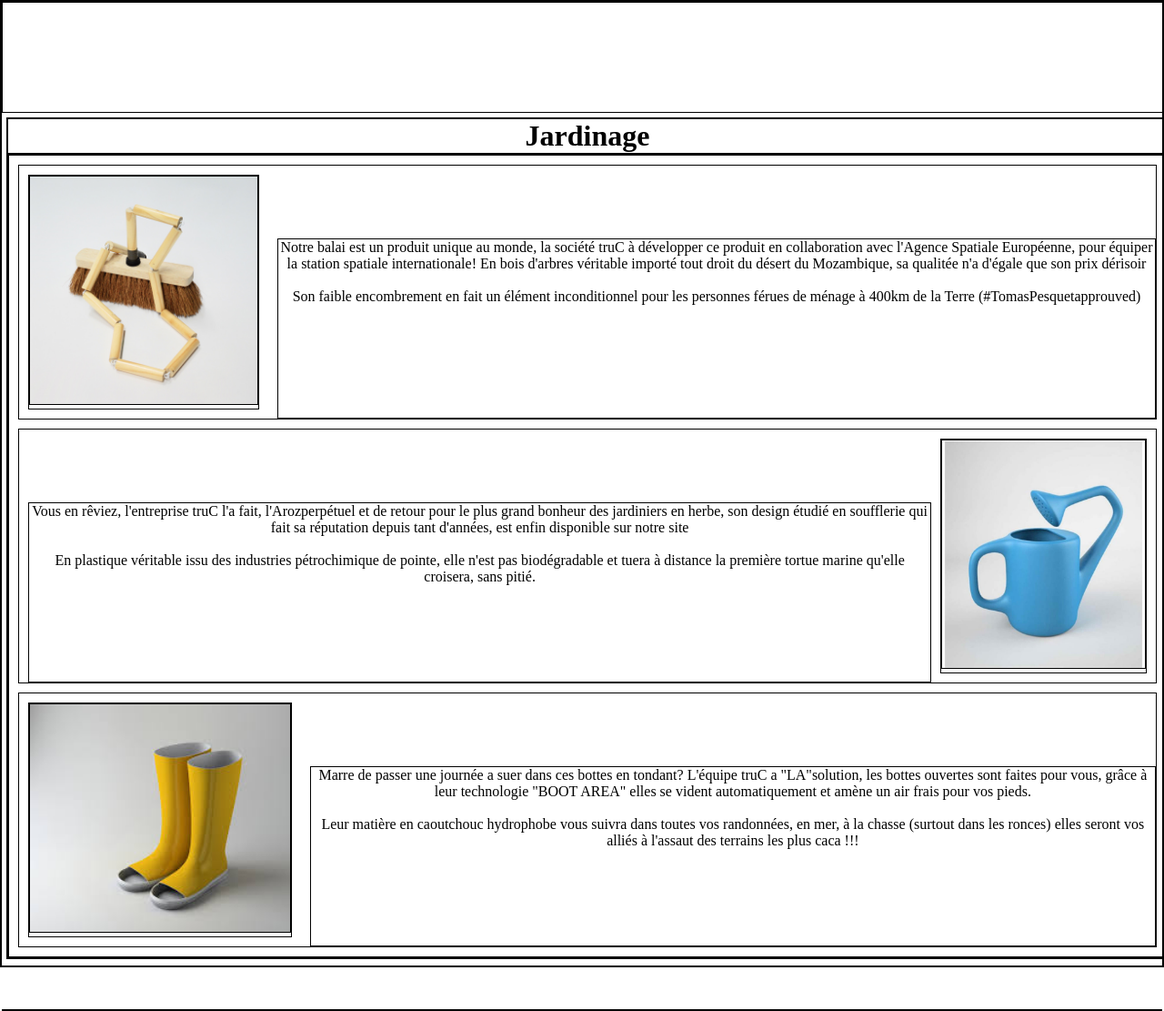
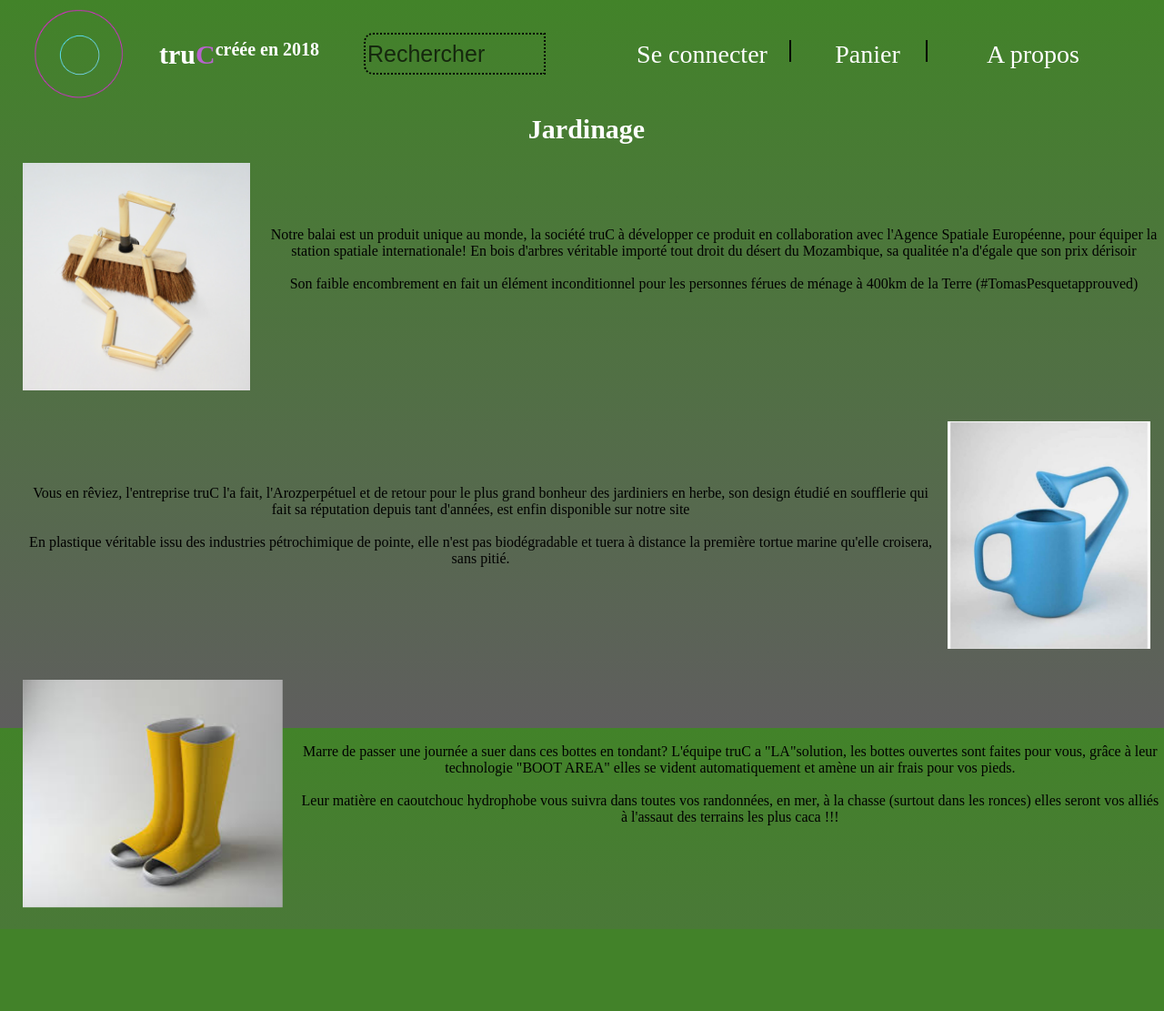
Before and after one commit to Arecin0L/Pierre, a PHP site: page /jardinage.html in a window 1280 px wide. Shown: the whole page at 91% size. After the commit the page ends 1021 px from the top, so only its background shows below. Run offline with PHP 8.4, Linux system fonts and the light colour scheme.

Commit message:
style css

```diff
--- a/jardinage.css
+++ b/jardinage.css
@@ -1,10 +1,11 @@
 *{
 
     margin:0;
-    border: black 1px ridge;
 }
 body {
-    background: rgb(255, 255, 255);
+    background: linear-gradient(rgb(66, 131, 41), rgb(95, 94, 94));
+    background-repeat: no-repeat;
+    background-attachment: fixed;
 }
 header {
     display: flex;
--- a/jardinage.html
+++ b/jardinage.html
@@ -4,6 +4,7 @@
     <meta charset="UTF-8">
     <meta http-equiv="X-UA-Compatible" content="IE=edge">
     <meta name="viewport" content="width=device-width, initial-scale=1.0">
+    <link rel="stylesheet" href="./index.css">
     <link rel="stylesheet" href="./jardinage.css">
     <link rel="stylesheet" href="./zoom.css">
     <title>Jardinage</title>
@@ -14,7 +15,24 @@
         ~~~~~~~~~~~~~~~~~~-->
 <body>
     <header>
+        <div class="truc">
+            <img class="logo" src="./Logo pic/logob.gif" alt="" width="100vw">
+            <h1>tru<span style="color: rgb(183, 99, 204)">C</span><br> <span style="font-size: 20px">créée en
+                    2018</span></h1>
+        </div>
+        <div class="lienhead">
+            <div class="search">
+                <input type="text" placeholder="Rechercher" class="barre">
+                <button type="submit"><a href="./photo projet 2/fourchaine.jpg"><i
+                            class="fa fa-search"></i></a></button>
+            </div>
+            <div class="spal">
+                <a class="si" href="">Se connecter</a>
+                <a class="p" href="">Panier</a>
 
+                <a class="ap" href="">A propos</a>
+            </div>
+        </div>
     </header>
     <main>
         <h1>Jardinage</h1>
@@ -57,4 +75,5 @@
 </body>
 <script src="https://ajax.googleapis.com/ajax/libs/jquery/1.12.4/jquery.min.js"></script>
 <script src="./zoom.js"></script>
+<script src="./index.js"></script>
 </html>
--- a/loisir.css
+++ b/loisir.css
@@ -3,7 +3,7 @@
     border: black 1px ridge;
 }
 body {
-    background: rgb(255, 255, 255);
+    background: linear-gradient(rgb(185, 109, 46), rgb(95, 94, 94));
 }
 header {
     display: flex;
```
Also changed, not shown: loisir.html (+20 -0 lines).
